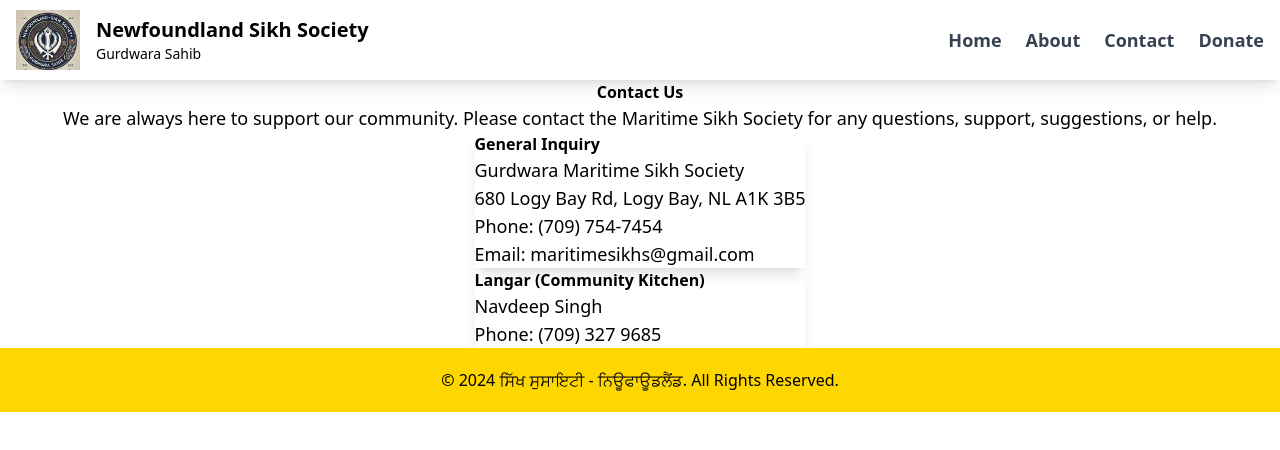
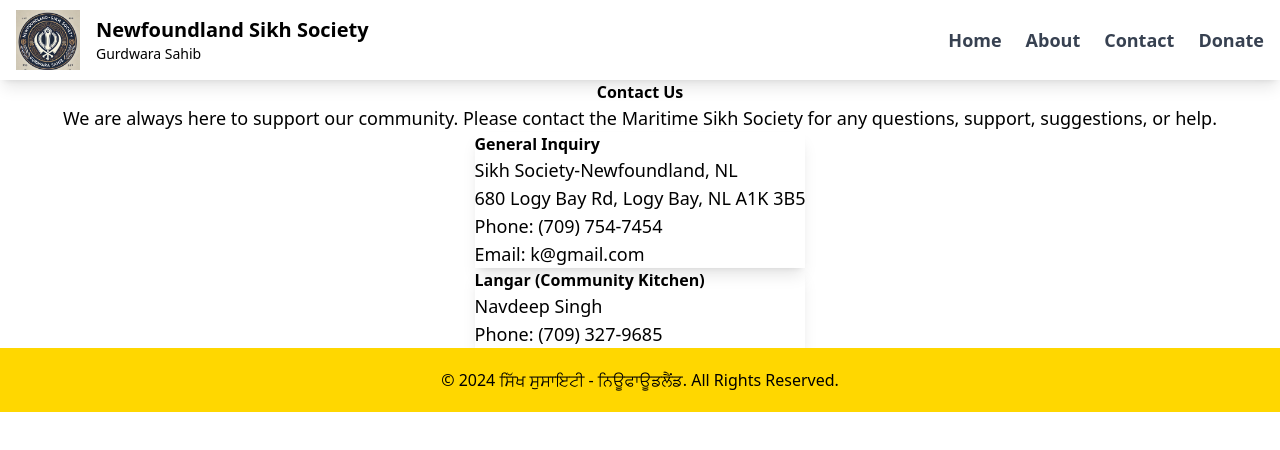
Before and after one commit to karandeepdps/nl-gurughar, a Next.js app in the folder gurughar-website/: page /contact in a window 1280 px wide. Shown: the top 450 px of the page. Built offline with nearby package versions, Linux system fonts and the light colour scheme.

Commit message:
added contact us page

```diff
--- a/gurughar-website/src/app/contact/page.tsx
+++ b/gurughar-website/src/app/contact/page.tsx
@@ -24,11 +24,11 @@
                                 {/* Add an SVG icon here if needed */}
 
                             </div>
-                            <h2 className="text-2xl font-semibold mb-4">General Inquiry</h2>
-                            <p className="text-lg mb-2 font-medium">Gurdwara Maritime Sikh Society</p>
+                            <h2 className="text-2xl font-semibold mb-4 " >General Inquiry</h2>
+                            <p className="text-lg mb-2 font-medium">Sikh Society-Newfoundland, NL</p>
                             <p className="text-lg mb-2">680 Logy Bay Rd, Logy Bay, NL A1K 3B5</p>
                             <p className="text-lg mb-2">Phone: <a href="tel:+17097547454" className="text-brown-800 hover:underline">(709) 754-7454</a></p>
-                            <p className="text-lg mb-2">Email: <a href="mailto:maritimesikhs@gmail.com" className="text-brown-800 hover:underline">maritimesikhs@gmail.com</a></p>
+                            <p className="text-lg mb-2">Email: <a href="mailto:k@gmail.com" className="text-brown-800 hover:underline">k@gmail.com</a></p>
                         </div>
 
                         {/* Langar Section Card */}
@@ -39,7 +39,7 @@
                             </div>
                             <h2 className="text-2xl font-semibold mb-4">Langar (Community Kitchen)</h2>
                             <p className="text-lg mb-2 font-medium">Navdeep Singh</p>
-                            <p className="text-lg mb-2">Phone: <a href="tel:+17093279685" className="text-brown-800 hover:underline">(709) 327 9685</a></p>
+                            <p className="text-lg mb-2">Phone: <a href="tel:+17093279685" className="text-brown-800 hover:underline">(709) 327-9685</a></p>
                         </div>
 
                         {/* IT Services Card */}
```
